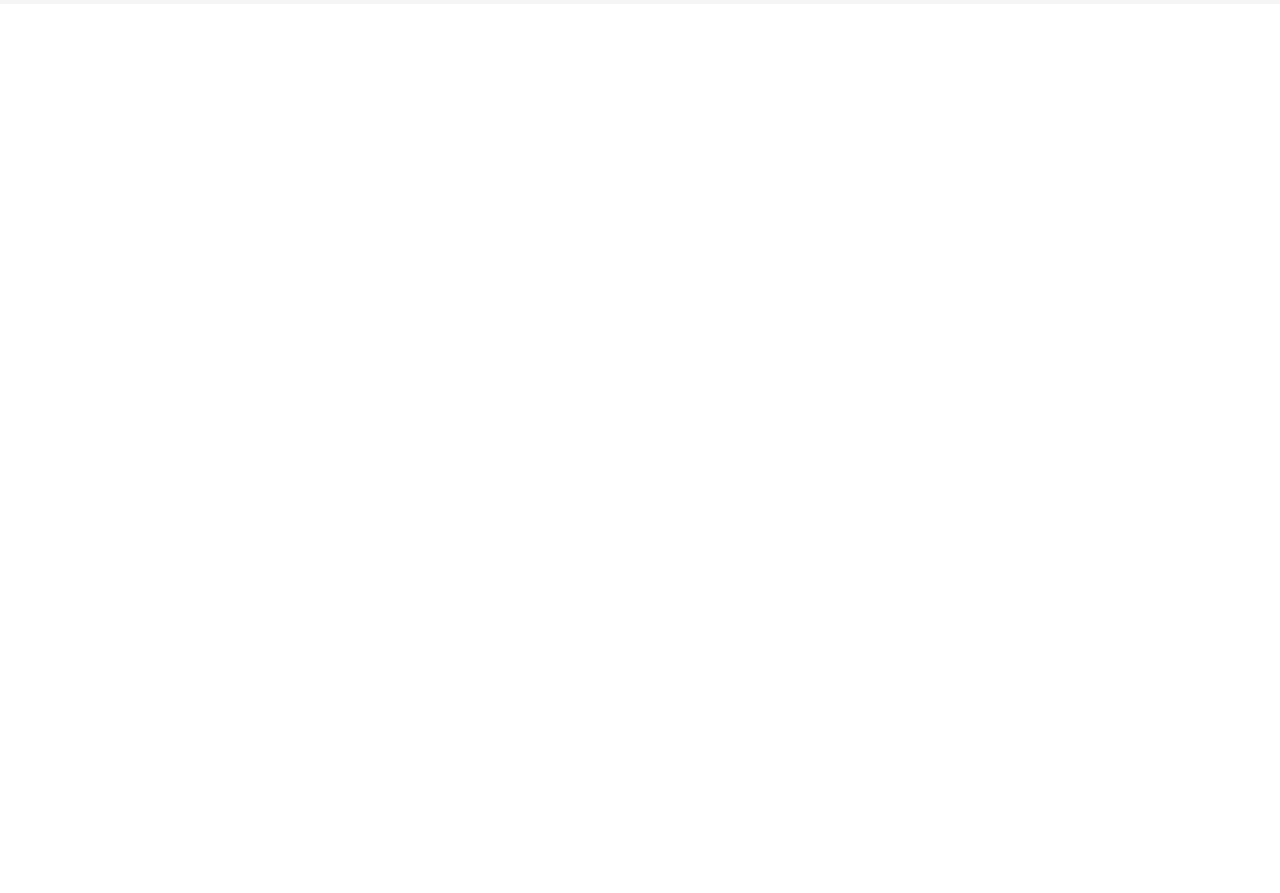
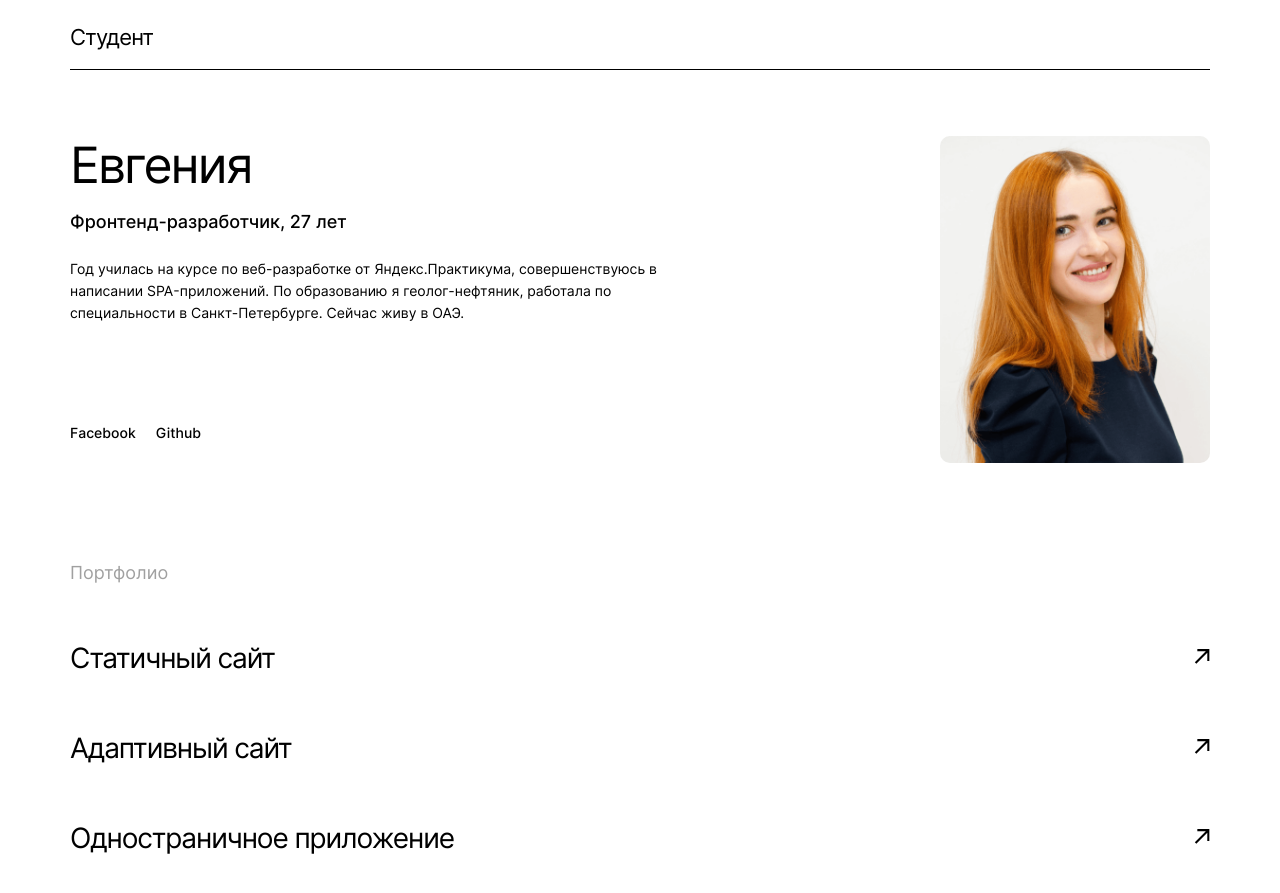
Before and after one commit to EvgeniiaZu8ova/movies-explorer-frontend, a React (Create React App) app: page / in a window 1280 px wide. Shown: the part 1980-2873 px from the top of the page. Before the commit the page ends 1984 px from the top, so only its background shows below. Built offline with nearby package versions, Linux system fonts and the light colour scheme.

Commit message:
feat: prepare portfolio section

```diff
--- a/src/components/Main/Main.js
+++ b/src/components/Main/Main.js
@@ -5,6 +5,7 @@
 import Promo from "./Promo/Promo";
 import AboutProject from "./AboutProject/AboutProject";
 import Techs from "./Techs/Techs";
+import Portfolio from "./Portfolio/Portfolio";
 
 function Main(props) {
   return (
@@ -12,6 +13,7 @@
       <Promo />
       <AboutProject />
       <Techs />
+      <Portfolio />
     </main>
   );
 }
--- a/src/components/Main/Portfolio/Portfolio.css
+++ b/src/components/Main/Portfolio/Portfolio.css
@@ -0,0 +1,240 @@
+.portfolio {
+  background-color: #ffffff;
+}
+
+.portfolio__container {
+  min-width: 320px;
+  max-width: 1280px;
+  box-sizing: border-box;
+  margin: 0 auto;
+}
+
+.portfolio__info {
+  box-sizing: border-box;
+  display: flex;
+  justify-content: space-between;
+  align-items: flex-start;
+}
+
+.portfolio__title {
+  font-weight: normal;
+  letter-spacing: -0.04em;
+  color: #000000;
+  margin: 0;
+}
+
+.portfolio__subtitle {
+  font-weight: 500;
+  color: #000000;
+  margin: 0;
+}
+
+.portfolio__paragraph {
+  font-weight: normal;
+  color: #000000;
+  margin: 0;
+}
+
+.portfolio__contact {
+  font-weight: 500;
+  color: #000000;
+  text-decoration: none;
+}
+
+.portfolio__photo {
+  border-radius: 10px;
+  object-fit: cover;
+}
+
+.portfolio__projects {
+}
+
+.portfolio__text {
+  font-weight: normal;
+  color: #a0a0a0;
+  margin: 0;
+}
+
+.portfolio__link {
+  display: flex;
+  justify-content: space-between;
+  align-items: center;
+}
+
+.portfolio__project {
+  font-weight: normal;
+  letter-spacing: -0.04em;
+  color: #000000;
+  margin: 0;
+}
+
+@media all and (min-width: 320px) {
+  .portfolio__container {
+    padding: 11px 14px 155px;
+  }
+
+  .portfolio__info {
+    padding: 60px 0 66px;
+    flex-direction: column-reverse;
+  }
+
+  .portfolio__about {
+    max-width: 100%;
+  }
+
+  .portfolio__title {
+    font-size: 30px;
+    line-height: 36px;
+    margin-bottom: 20px;
+  }
+
+  .portfolio__subtitle {
+    font-size: 11px;
+    line-height: 16px;
+    margin-bottom: 20px;
+  }
+
+  .portfolio__paragraph {
+    font-size: 11px;
+    line-height: 16px;
+    margin-bottom: 40px;
+  }
+
+  .portfolio__contact {
+    font-size: 14px;
+    line-height: 17px;
+    margin-left: 23px;
+  }
+
+  .portfolio__contact:first-child {
+    margin-left: 0;
+  }
+
+  .portfolio__text {
+    font-size: 14px;
+    line-height: 20px;
+    margin-bottom: 40px;
+  }
+
+  .portfolio__photo {
+    width: 292px;
+    height: 352px;
+    margin-bottom: 40px;
+  }
+
+  .portfolio__link {
+    margin-bottom: 40px;
+  }
+
+  .portfolio__project {
+    font-size: 18px;
+    line-height: 28px;
+  }
+
+  .portfolio__icon {
+    width: 9px;
+    height: 10px;
+  }
+}
+
+@media all and (min-width: 768px) {
+  .portfolio__container {
+    padding: 90px 50px 50px;
+  }
+
+  .portfolio__info {
+    padding: 66px 0 90px;
+    flex-direction: row;
+  }
+
+  .portfolio__about {
+    max-width: 364px;
+  }
+
+  .portfolio__title {
+    font-size: 40px;
+    line-height: 40px;
+    margin-bottom: 16px;
+  }
+
+  .portfolio__subtitle {
+    font-size: 12px;
+    line-height: 18px;
+  }
+
+  .portfolio__paragraph {
+    font-size: 12px;
+    line-height: 18px;
+    margin-bottom: 87px;
+  }
+
+  .portfolio__contact {
+    margin-left: 20px;
+  }
+
+  .portfolio__contact:first-child {
+    margin-left: 0;
+  }
+
+  .portfolio__text {
+    font-size: 18px;
+    margin-bottom: 50px;
+  }
+
+  .portfolio__photo {
+    width: 255px;
+    height: 307px;
+    margin-bottom: 0;
+  }
+
+  .portfolio__project {
+    font-size: 30px;
+    line-height: 50px;
+  }
+
+  .portfolio__icon {
+    width: 16px;
+    height: 17px;
+  }
+}
+
+@media all and (min-width: 1280px) {
+  .portfolio__container {
+    padding: 110px 70px 85px;
+  }
+
+  .portfolio__info {
+    padding: 66px 0 100px;
+  }
+
+  .portfolio__about {
+    max-width: 600px;
+  }
+
+  .portfolio__title {
+    font-size: 50px;
+    line-height: 58px;
+    margin-bottom: 18px;
+  }
+
+  .portfolio__subtitle {
+    font-size: 18px;
+    line-height: 20px;
+    margin-bottom: 26px;
+  }
+
+  .portfolio__paragraph {
+    font-size: 14px;
+    line-height: 22px;
+    margin-bottom: 99px;
+  }
+
+  .portfolio__photo {
+    width: 270px;
+    height: 327px;
+  }
+
+  .portfolio__project {
+    font-size: 28px;
+  }
+}
--- a/src/components/Main/Portfolio/Portfolio.js
+++ b/src/components/Main/Portfolio/Portfolio.js
@@ -0,0 +1,102 @@
+import React from "react";
+
+import "./Portfolio.css";
+
+import avatar from "../../../images/avatar.png";
+import arrow from "../../../images/text__COLOR_landing-arrow.svg";
+
+function Portfolio(props) {
+  return (
+    <section className="section portfolio">
+      <div className="portfolio__container">
+        <div className="section__header">Студент</div>
+        <div className="portfolio__info">
+          <div className="portfolio__about">
+            <h2 className="portfolio__title">Евгения</h2>
+            <h3 className="portfolio__subtitle">
+              Фронтенд-разработчик, 27 лет
+            </h3>
+            <p className="portfolio__paragraph">
+              Год училась на курсе по веб-разработке от Яндекс.Практикума,
+              совершенствуюсь в написании SPA-приложений. По образованию я
+              геолог-нефтяник, работала по специальности в Санкт-Петербурге.
+              Сейчас живу в ОАЭ.
+            </p>
+            <div className="portfolio__contacts">
+              <a
+                target="_blank"
+                href="https://www.facebook.com/evgeniya.zubova.71"
+                className="portfolio__contact"
+                rel="noreferrer"
+              >
+                Facebook
+              </a>
+              <a
+                target="_blank"
+                href="https://github.com/EvgeniiaZu8ova"
+                className="portfolio__contact"
+                rel="noreferrer"
+              >
+                Github
+              </a>
+            </div>
+          </div>
+          <img
+            src={avatar}
+            alt="Фотография студента"
+            className="portfolio__photo"
+          />
+        </div>
+        <div className="portfolio__projects">
+          <p className="portfolio__text">Портфолио</p>
+          <div className="portfolio__links">
+            <div className="portfolio__link">
+              <p className="portfolio__project">Статичный сайт</p>
+              <a
+                target="_blank"
+                href="https://evgeniiazu8ova.github.io/how-to-learn/"
+                rel="noreferrer"
+              >
+                <img
+                  src={arrow}
+                  className="portfolio__icon"
+                  alt="Иконка для ссылки на проект"
+                />
+              </a>
+            </div>
+            <div className="portfolio__link">
+              <p className="portfolio__project">Адаптивный сайт</p>
+              <a
+                target="_blank"
+                href="https://evgeniiazu8ova.github.io/russian-travel/"
+                rel="noreferrer"
+              >
+                <img
+                  src={arrow}
+                  className="portfolio__icon"
+                  alt="Иконка для ссылки на проект"
+                />
+              </a>
+            </div>
+            <div className="portfolio__link">
+              <p className="portfolio__project">Одностраничное приложение</p>
+              <a
+                target="_blank"
+                href="https://evzu8ova.students.nomoredomains.club"
+                rel="noreferrer"
+              >
+                <img
+                  src={arrow}
+                  className="portfolio__icon"
+                  alt="Иконка для ссылки на проект"
+                />
+              </a>
+            </div>
+          </div>
+        </div>
+      </div>
+    </section>
+  );
+}
+
+export default Portfolio;
--- a/src/components/Main/Techs/Techs.css
+++ b/src/components/Main/Techs/Techs.css
@@ -57,7 +57,7 @@
   }
 
   .tech__content {
-    padding: 67px 0 133px;
+    padding: 67px 0 0;
   }
 
   .tech__title {
@@ -95,7 +95,7 @@
   }
 
   .tech__content {
-    padding: 90px 10px;
+    padding: 90px 10px 0;
   }
 
   .tech__title {
```
